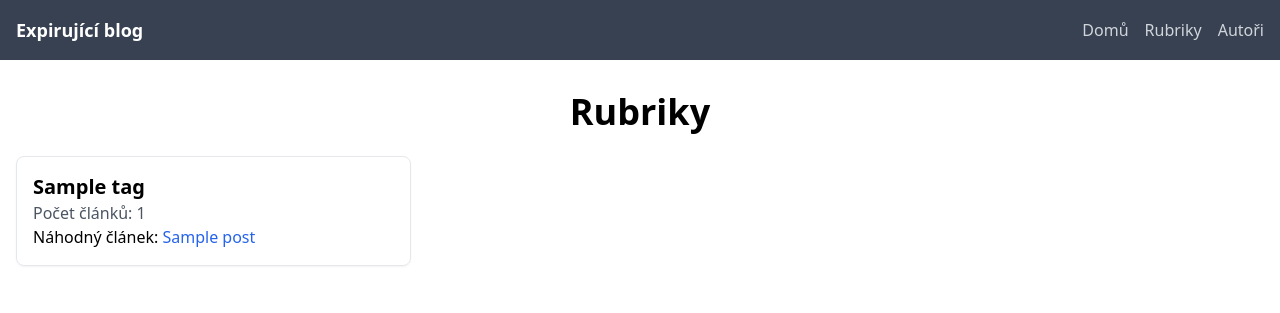
After one commit to gyarab/2024_WA_INF1_kunc_python, a Django app: page /tags/ in a window 1280 px wide. The commit adds this page. Shown: the top 313 px of the page. Run offline with Django 5.2, Linux system fonts and the light colour scheme; tables that the repository leaves empty hold one stand-in row (values such as "Sample post"); some libraries are stand-ins or nearby versions.

Commit message:
finish design

```diff
--- a/app/models.py
+++ b/app/models.py
@@ -14,6 +14,7 @@ class Author(models.Model):
 class Post(models.Model):
     id = models.AutoField(primary_key=True)
     title = models.CharField(max_length=100)
+    tags = models.ManyToManyField("Tag")
     author = models.ForeignKey(Author, on_delete=models.CASCADE)
     content = models.TextField()
     created_at = models.DateTimeField(auto_now_add=True)
--- a/app/templates/base.html
+++ b/app/templates/base.html
@@ -18,13 +18,10 @@
                         <a href="{% url "index" %}"class="text-gray-300 hover:text-white">Domů</a>
                     </li>
                     <li>
-                        <a href="#" class="text-gray-300 hover:text-white">Rubriky</a>
+                        <a href="{% url 'tags' %}" class="text-gray-300 hover:text-white">Rubriky</a>
                     </li>
                     <li>
-                        <a href="#" class="text-gray-300 hover:text-white">Články</a>
-                    </li>
-                    <li>
-                        <a href="#" class="text-gray-300 hover:text-white">Autoři</a>
+                        <a href="{% url 'authors' %}" class="text-gray-300 hover:text-white">Autoři</a>
                     </li>
                 </ul>
             </div>
--- /dev/null
+++ b/app/templates/pages/tags.html
@@ -0,0 +1,21 @@
+{% extends "base.html" %}
+
+{% block body %}
+    <div class="container mt-4">
+        <h1 class="text-4xl font-bold text-center mb-6">Rubriky</h1>
+        <div class="flex flex-wrap -mx-4">
+            {% for tag in tags %}
+                <div class="w-full md:w-1/3 px-4 mb-8">
+                    <div class="border p-4 rounded-lg shadow-sm">
+                        <h5 class="text-xl font-semibold">{{ tag.name }}</h5>
+                        <p class="text-gray-600">Počet článků: {{ tag.post_count }}</p>
+                        <p>
+                            Náhodný článek: <a href="{{ tag.random_post.url }}"
+    class="text-blue-600 hover:text-blue-800">{{ tag.random_post.title }}</a>
+                        </p>
+                    </div>
+                </div>
+            {% endfor %}
+        </div>
+    </div>
+{% endblock body %}
--- a/app/urls.py
+++ b/app/urls.py
@@ -4,6 +4,9 @@ from . import views
 
 urlpatterns = [
     path("", views.index, name="index"),
+    path("authors/", views.authors, name="authors"),
+    path("tags/", views.tags, name="tags"),
     path("post/<int:post_id>/", views.post, name="post"),
     path("author/<int:author_id>/", views.author, name="author"),
+    path("tag/<int:tag_id>/", views.tag, name="tag"),
 ]
--- a/app/views.py
+++ b/app/views.py
@@ -1,24 +1,60 @@
 from django.shortcuts import render
-from app.models import Post, Author
+from app.models import Post, Author, Tag
 from django.urls import reverse
 
+from .lib.color_calc import calculate_expiry_color
+from django.http import JsonResponse
+
 def index(request):
-    latest_posts = Post.objects.all()[:5]
-    expiring_posts = Post.objects.filter(expires_at__isnull=False).order_by("expires_at")[:5]
+    latest_posts = Post.objects.select_related('author').prefetch_related('tags').all()[:5]
+    expiring_posts = Post.objects.select_related('author').prefetch_related('tags').filter(expires_at__isnull=False).order_by("expires_at")[:5]
+
 
     for post in latest_posts:
-        post.url  = reverse("post", args=[post.id])
-        expiring_posts.url = reverse("post", args=[post.id])
+        post.url = reverse("post", args=[post.id])
+        post.tag_names = [tag.name for tag in post.tags.all()]
+        post.expiry_color = calculate_expiry_color(post.expires_at)
+
+    for post in expiring_posts:
+        post.url = reverse("post", args=[post.id])
+        post.tag_names = [tag.name for tag in post.tags.all()]
+        post.expiry_color = calculate_expiry_color(post.expires_at)
+
 
     return render(request, "pages/home.html", {"latest_posts": latest_posts, "expiring_posts": expiring_posts})
 
 def post(request, post_id):
-    post = Post.objects.get(id=post_id)
+    post = Post.objects.select_related('author').prefetch_related('tags').get(id=post_id)
     post.author.url = reverse("author", args=[post.author.id])
+    post.expiry_color = calculate_expiry_color(post.expires_at)
+    post.tag_names = [tag.name for tag in post.tags.all()]
 
     return render(request, "pages/article.html", {"post": post})
 
+def authors(request):
+    authors = Author.objects.all().prefetch_related("post_set")
+
+    for author in authors:
+        author.url = reverse("author", args=[author.id])
+        author.post_count = author.post_set.count()
+        author.random_post = author.post_set.order_by('?').first()
+        author.random_post.url = reverse("post", args=[author.random_post.id])
+
+    return render(request, "pages/authors.html", {"authors": authors})
+
+def tags(request):
+    tags = Tag.objects.all().prefetch_related("post_set")
+
+    for tag in tags:
+        tag.url = reverse("tag", args=[tag.id])
+        tag.post_count = tag.post_set.count()
+        tag.random_post = tag.post_set.order_by('?').first()
+        tag.random_post.url = reverse("post", args=[tag.random_post.id])
+
+    return render(request, "pages/tags.html", {"tags": tags})
+
 def author(request, author_id):
-    author = Author.objects.get(id=author_id)
+    return JsonResponse({"error": "Not found"}, status=404)
 
-    return render(request, "pages/author.html", {"author": author})
+def tag(request, tag_id):
+    return JsonResponse({"error": "Not found"}, status=404)
```
Also changed, not shown: app/templates/pages/article.html (+22 -4 lines), app/templates/pages/authors.html (added, +21 -0 lines), app/templates/pages/home.html (+61 -22 lines), main_theme/static_src/src/styles.css (+18 -0 lines), app/migrations/0006_post_tags.py (added).
